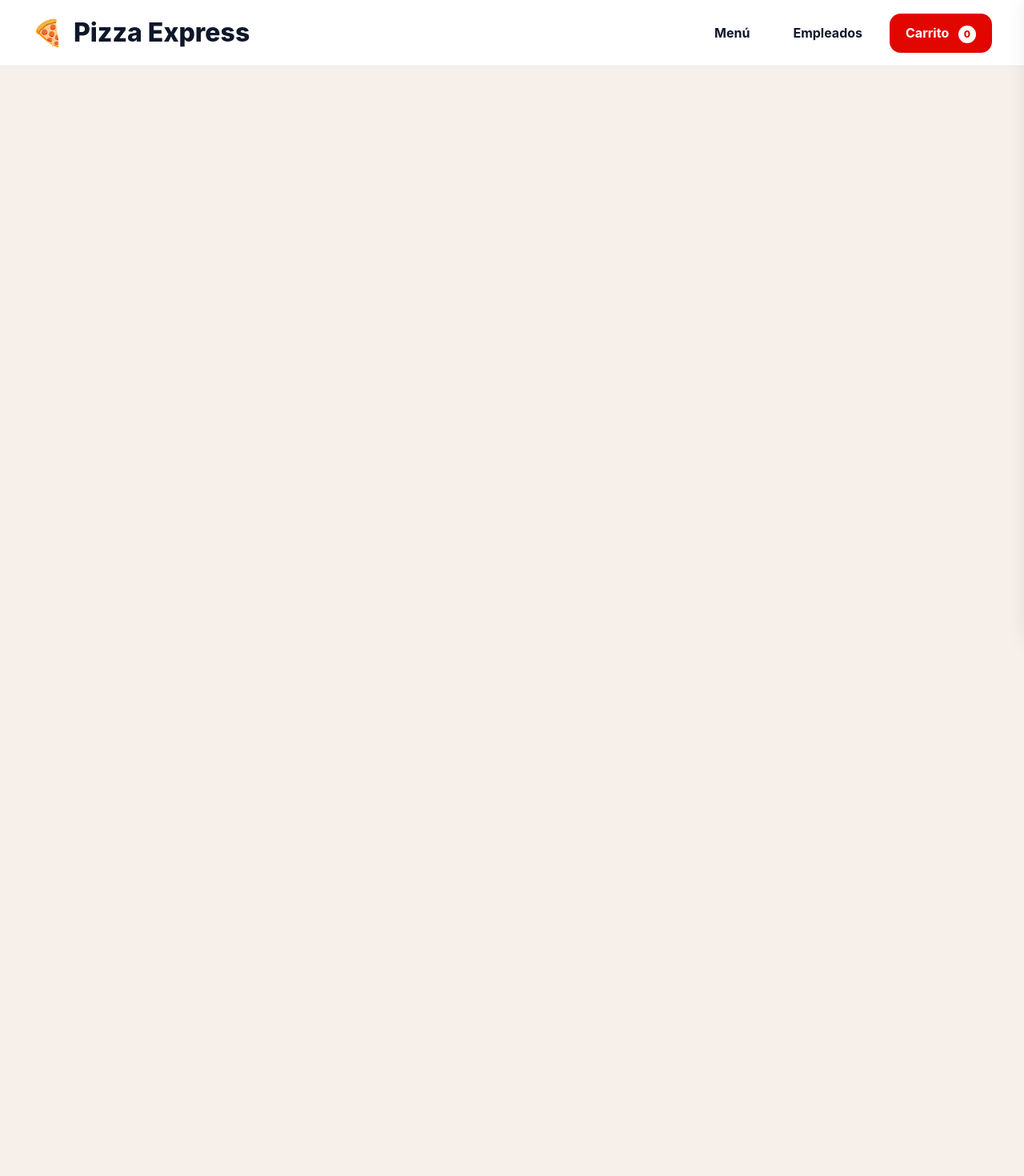
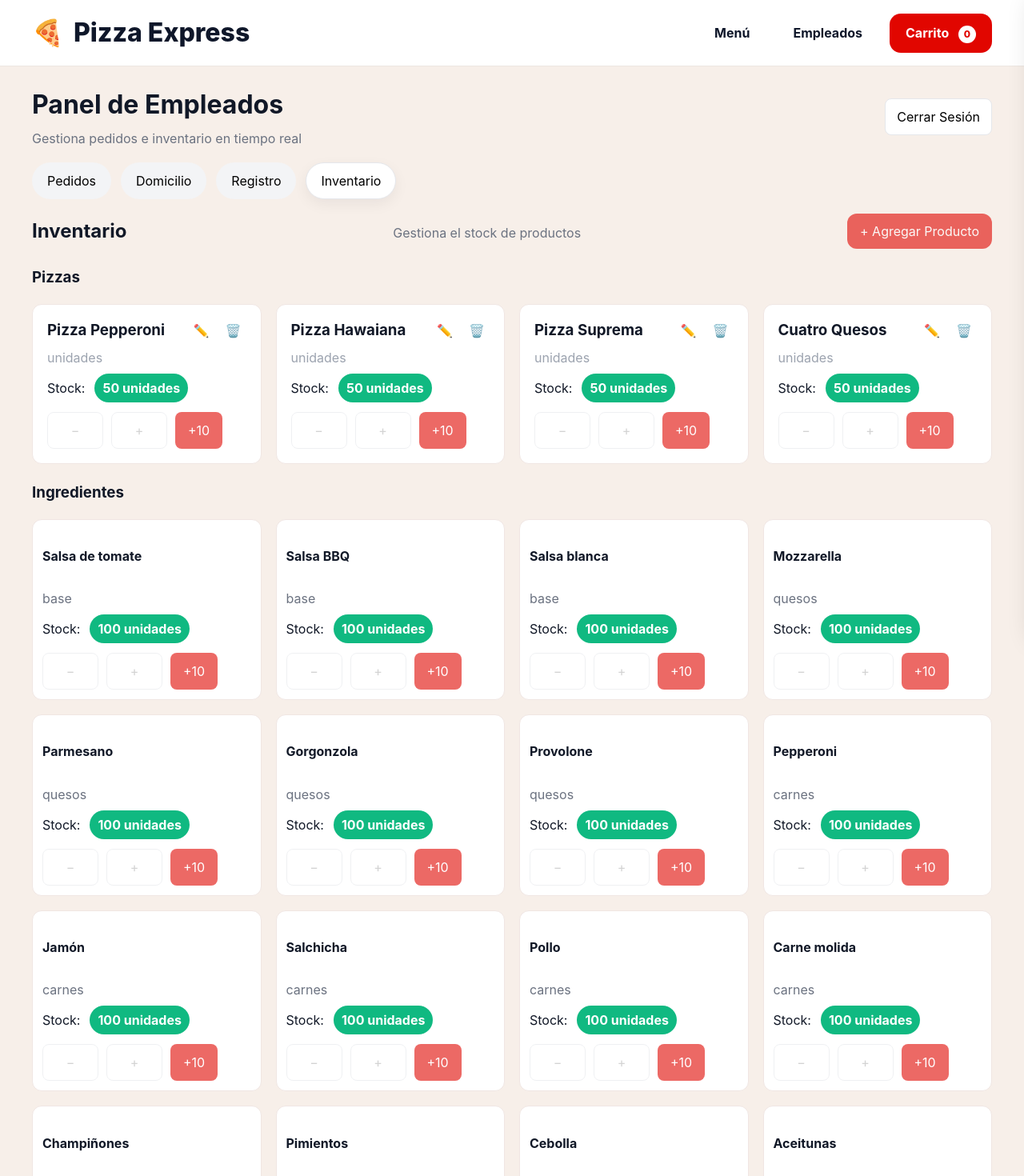
Before and after one commit to KerubixA23/PIzzeria, a Vue app in the folder Pizzeria/: page /empleados/panel in a window 1280 px wide. Shown: the top 1470 px of the page at 80% size. Before the commit the page ends 800 px from the top, so only its background shows below. Built offline with nearby package versions, Linux system fonts and the light colour scheme; the HTML template or start-up script is replaced by a standard one.

Commit message:
Vista inicial de inventario

```diff
--- /dev/null
+++ b/Pizzeria/src/data/mock/drinks.ts
@@ -0,0 +1,6 @@
+export const drinks = [
+  { id: 1, nombre: 'Coca-Cola', descripcion: 'Cola clásica', precio: 25, imagen: '' },
+  { id: 2, nombre: 'Sprite', descripcion: 'Lima-limón', precio: 25, imagen: '' },
+  { id: 3, nombre: 'Agua Mineral', descripcion: 'Agua sin gas', precio: 15, imagen: '' },
+  { id: 4, nombre: 'Jugo de Naranja', descripcion: 'Jugo natural', precio: 30, imagen: '' },
+]
--- a/Pizzeria/src/router/index.ts
+++ b/Pizzeria/src/router/index.ts
@@ -1,6 +1,7 @@
 import { createRouter, createWebHistory } from 'vue-router'
 import HomeView from '../views/HomeView.vue'
 import EmployeesView from '../views/EmployeesView.vue'
+import EmployeesPanel from '../views/EmployeesPanel.vue'
 
 const router = createRouter({
   history: createWebHistory(),
@@ -15,6 +16,11 @@ const router = createRouter({
       name: 'employees',
       component: EmployeesView,
     },
+    {
+      path: '/empleados/panel',
+      name: 'employees-panel',
+      component: EmployeesPanel,
+    },
   ],
   scrollBehavior() {
     return { top: 0 }
--- /dev/null
+++ b/Pizzeria/src/views/EmployeesPanel.vue
@@ -0,0 +1,283 @@
+<template>
+  <main class="employees-panel">
+    <div class="container">
+      <header class="panel-header">
+        <div>
+          <h1>Panel de Empleados</h1>
+          <p class="subtitle">Gestiona pedidos e inventario en tiempo real</p>
+        </div>
+
+        <div class="header-actions">
+          <button class="logout-btn" @click="logout">Cerrar Sesión</button>
+        </div>
+      </header>
+
+      <nav class="panel-tabs">
+        <button
+          v-for="t in tabs"
+          :key="t"
+          :class="['tab', { active: activeTab === t }]"
+          @click="activeTab = t"
+        >
+          {{ t }}
+        </button>
+      </nav>
+
+      <section class="panel-controls">
+        <h2>Inventario</h2>
+        <p class="small">Gestiona el stock de productos</p>
+
+        <div class="controls-right">
+          <button class="add-btn" :disabled="!interactive" @click="addProduct">+ Agregar Producto</button>
+        </div>
+      </section>
+
+      <section class="section-block">
+        <h3>Pizzas</h3>
+        <div class="cards-grid">
+          <article v-for="pizza in pizzasState" :key="`pizza-${pizza.id}`" class="product-card">
+            <div class="card-header">
+              <h3>{{ pizza.nombre }}</h3>
+              <div class="card-icons">
+                <button class="icon">✏️</button>
+                <button class="icon">🗑️</button>
+              </div>
+            </div>
+
+            <p class="units">unidades</p>
+
+            <div class="stock-row">
+              <label>Stock:</label>
+              <div class="badge">{{ pizza.stock }} unidades</div>
+            </div>
+
+            <div class="stock-controls">
+              <button class="qty" :disabled="!interactive" @click="decrease(pizza)">−</button>
+              <button class="qty" :disabled="!interactive" @click="increase(pizza)">+</button>
+              <button class="add-ten" :disabled="!interactive" @click="addTen(pizza)">+10</button>
+            </div>
+          </article>
+        </div>
+      </section>
+
+      <section class="section-block">
+        <h3>Ingredientes</h3>
+        <div class="cards-grid">
+          <article v-for="ing in ingredientsState" :key="`ing-${ing.id}`" class="product-card small-card">
+            <div class="card-header">
+              <h4>{{ ing.nombre }}</h4>
+            </div>
+            <p class="category">{{ ing.categoria }}</p>
+            <div class="stock-row">
+              <label>Stock:</label>
+              <div class="badge">{{ ing.stock }} unidades</div>
+            </div>
+            <div class="stock-controls">
+              <button class="qty" :disabled="!interactive" @click="decrease(ing)">−</button>
+              <button class="qty" :disabled="!interactive" @click="increase(ing)">+</button>
+              <button class="add-ten" :disabled="!interactive" @click="addTen(ing)">+10</button>
+            </div>
+          </article>
+        </div>
+      </section>
+
+      <section class="section-block">
+        <h3>Bebidas</h3>
+        <div class="cards-grid">
+          <article v-for="d in drinksState" :key="`drink-${d.id}`" class="product-card">
+            <div class="card-header">
+              <h3>{{ d.nombre }}</h3>
+              <div class="card-icons">
+                <button class="icon">✏️</button>
+                <button class="icon">🗑️</button>
+              </div>
+            </div>
+
+            <p class="units">unidades</p>
+
+            <div class="stock-row">
+              <label>Stock:</label>
+              <div class="badge">{{ d.stock }} unidades</div>
+            </div>
+
+            <div class="stock-controls">
+              <button class="qty" :disabled="!interactive" @click="decrease(d)">−</button>
+              <button class="qty" :disabled="!interactive" @click="increase(d)">+</button>
+              <button class="add-ten" :disabled="!interactive" @click="addTen(d)">+10</button>
+            </div>
+          </article>
+        </div>
+      </section>
+    </div>
+  </main>
+</template>
+
+<script setup lang="ts">
+import { reactive, ref } from 'vue'
+import { useRouter } from 'vue-router'
+import { pizzas as mockPizzas } from '../data/mock/pizzas'
+import { ingredients as mockIngredients } from '../data/mock/ingredients'
+import { drinks as mockDrinks } from '../data/mock/drinks'
+
+const router = useRouter()
+
+const tabs = ['Pedidos', 'Domicilio', 'Registro', 'Inventario']
+const activeTab = ref('Inventario')
+
+// Por ahora los controles aparecen pero no son interactivos
+const interactive = false
+
+// Inicializar estado local con stock por default
+const pizzasState = reactive(
+  mockPizzas.map((p) => ({ ...p, stock: 50 }))
+)
+
+const ingredientsState = reactive(
+  mockIngredients.map((i) => ({ ...i, stock: 100 }))
+)
+
+const drinksState = reactive(
+  mockDrinks.map((d) => ({ ...d, stock: 200 }))
+)
+
+function decrease(pizza: any) {
+  if (!interactive) return
+  if (pizza.stock > 0) pizza.stock -= 1
+}
+
+function increase(pizza: any) {
+  if (!interactive) return
+  pizza.stock += 1
+}
+
+function addTen(pizza: any) {
+  if (!interactive) return
+  pizza.stock += 10
+}
+
+function addProduct() {
+  if (!interactive) return
+  // placeholder: agregar una pizza vacía para desarrollo
+  const id = pizzasState.length + 1
+  pizzasState.push({ id, nombre: 'Nuevo Producto', descripcion: '', ingredientes: [], precio: 0, imagen: '', stock: 0 })
+}
+
+function logout() {
+  router.push({ name: 'employees' }).catch(() => {})
+}
+</script>
+
+<style scoped>
+.employees-panel {
+  min-height: calc(100vh - 82px);
+  padding: 24px 0 80px;
+}
+
+.container {
+  width: min(1200px, calc(100% - 32px));
+  margin: 0 auto;
+}
+
+.panel-header {
+  display: flex;
+  justify-content: space-between;
+  align-items: center;
+  margin-bottom: 16px;
+}
+
+.panel-header h1 {
+  margin: 0 0 6px;
+  font-size: 2rem;
+}
+
+.subtitle {
+  margin: 0;
+  color: #6b7280;
+}
+
+.header-actions .logout-btn {
+  background: #fff;
+  border: 1px solid #e5e7eb;
+  padding: 10px 14px;
+  border-radius: 8px;
+  cursor: pointer;
+}
+
+.panel-tabs {
+  display: flex;
+  gap: 12px;
+  margin: 18px 0;
+}
+
+.tab {
+  padding: 10px 18px;
+  border-radius: 999px;
+  border: 1px solid transparent;
+  background: #f3f4f6;
+  cursor: pointer;
+}
+
+.tab.active {
+  background: #fff;
+  border-color: #e5e7eb;
+  box-shadow: 0 6px 18px rgba(15, 23, 42, 0.06);
+}
+
+.panel-controls {
+  display: flex;
+  align-items: center;
+  justify-content: space-between;
+  margin: 18px 0 8px;
+}
+
+.panel-controls h2 { margin: 0; }
+.panel-controls .small { margin: 4px 0 0; color: #6b7280 }
+
+.controls-right .add-btn {
+  background: #e10600;
+  color: #fff;
+  border: none;
+  padding: 10px 16px;
+  border-radius: 12px;
+  cursor: pointer;
+}
+
+.controls-right .add-btn:disabled {
+  opacity: 0.6;
+  cursor: default;
+}
+
+.cards-grid {
+  display: grid;
+  grid-template-columns: repeat(auto-fill, minmax(280px, 1fr));
+  gap: 18px;
+  margin-top: 12px;
+}
+
+.product-card {
+  background: #fff;
+  border: 1px solid #f0e6e3;
+  border-radius: 12px;
+  padding: 18px;
+}
+
+.card-header { display:flex; justify-content:space-between; align-items:center }
+.card-header h3 { margin:0 }
+.card-icons .icon { background: transparent; border: none; cursor: pointer; margin-left: 8px }
+
+.units { color:#9ca3af; margin: 8px 0 }
+
+.stock-row { display:flex; align-items:center; gap:12px }
+.badge { background:#10b981; color:#fff; padding:6px 10px; border-radius:999px; font-weight:700 }
+
+.stock-controls { display:flex; gap:10px; margin-top:12px }
+.qty { width:70px; padding:10px; border-radius:8px; border:1px solid #e5e7eb; background:#fff; cursor:pointer }
+.qty:disabled { opacity: 0.6; cursor: default }
+.add-ten { background:#e10600; color:#fff; border:none; padding:10px 16px; border-radius:8px; cursor:pointer }
+.add-ten:disabled { opacity: 0.6; cursor: default }
+
+ .section-block { margin-top: 22px }
+ .small-card { padding: 12px }
+ .category { color: #6b7280; margin: 8px 0 }
+
+</style>
--- a/Pizzeria/src/views/EmployeesView.vue
+++ b/Pizzeria/src/views/EmployeesView.vue
@@ -1,13 +1,16 @@
 <script setup lang="ts">
 import { ref } from 'vue'
+import { useRouter } from 'vue-router'
 
+const router = useRouter()
 const codigo = ref('')
 const errorMessage = ref('')
 
 function ingresar(): void {
   if (codigo.value.trim().toUpperCase() === 'PIZZA2024') {
     errorMessage.value = ''
-    window.alert('Acceso válido. Luego aquí puedes redirigir al panel de empleados.')
+    // Redirigir al panel de empleados (componente temporal en desarrollo)
+    router.push({ name: 'employees-panel' }).catch(() => {})
     return
   }
 
```
